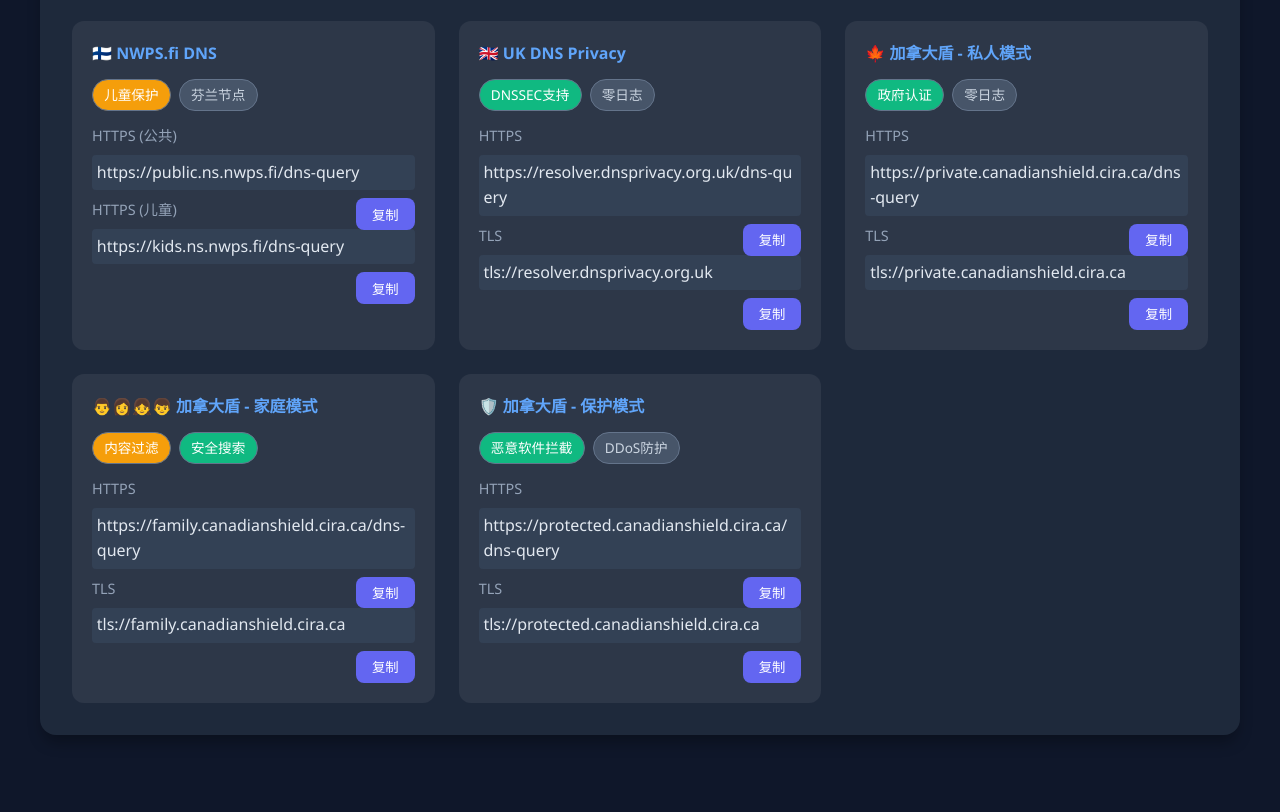
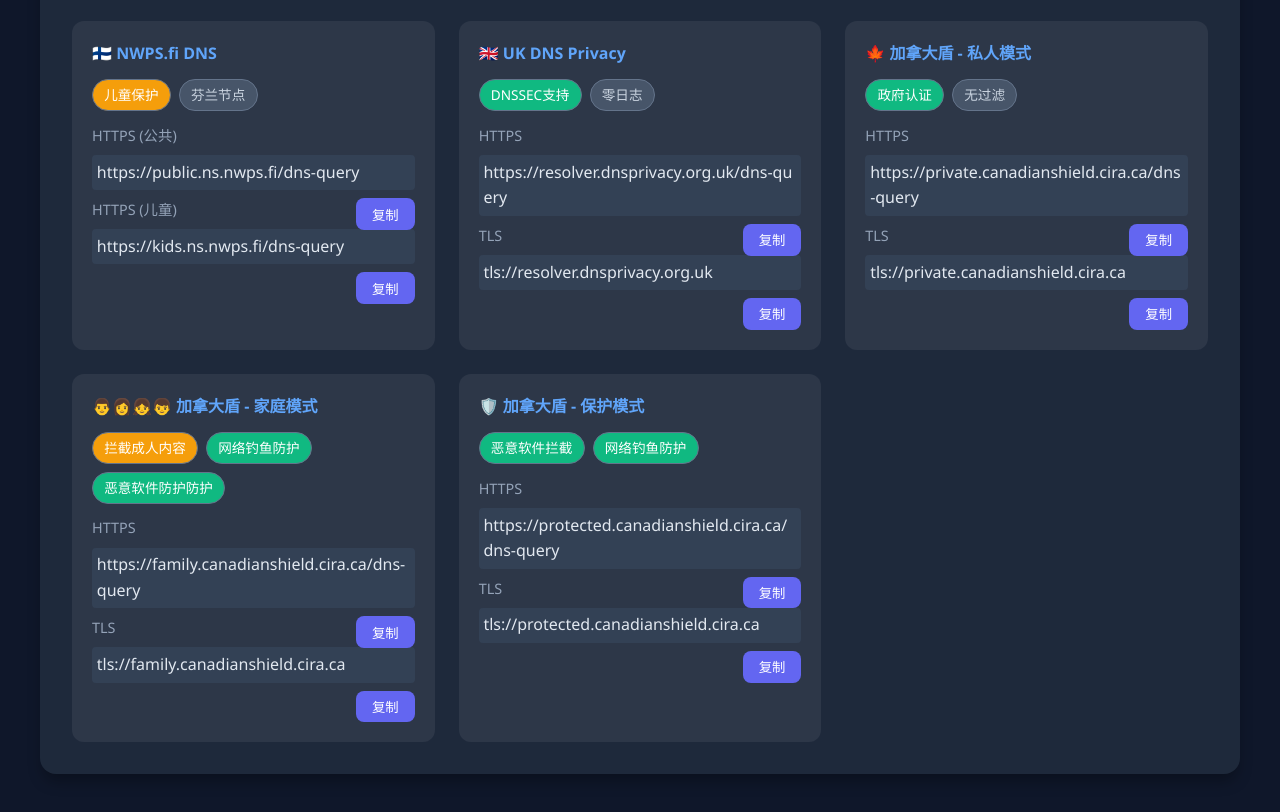
Before and after one commit to tianming25/8712da, a plain HTML site: page index.html in a window 1280 px wide. Shown: the part 8643-9455 px from the top of the page. Drawn offline with Linux system fonts and the light colour scheme.

Commit message:
Add files via upload

```diff
--- a/index.html
+++ b/index.html
@@ -1214,7 +1214,7 @@
     <div class="provider">🍁 加拿大盾 - 私人模式</div>
     <div class="tags">
         <span class="tag security">政府认证</span>
-        <span class="tag">零日志</span>
+        <span class="tag">无过滤</span>
     </div>
     <div class="protocol">HTTPS</div>
     <code>https://private.canadianshield.cira.ca/dns-query</code>
@@ -1228,8 +1228,9 @@
 <div class="dns-item">
     <div class="provider">👨👩👧👦 加拿大盾 - 家庭模式</div>
     <div class="tags">
-        <span class="tag filter">内容过滤</span>
-        <span class="tag security">安全搜索</span>
+        <span class="tag filter">拦截成人内容</span>
+        <span class="tag security">网络钓鱼防护</span>
+<span class="tag security">恶意软件防护防护</span>
     </div>
     <div class="protocol">HTTPS</div>
     <code>https://family.canadianshield.cira.ca/dns-query</code>
@@ -1244,7 +1245,7 @@
     <div class="provider">🛡️ 加拿大盾 - 保护模式</div>
     <div class="tags">
         <span class="tag security">恶意软件拦截</span>
-        <span class="tag">DDoS防护</span>
+           <span class="tag security">网络钓鱼防护</span>
     </div>
     <div class="protocol">HTTPS</div>
     <code>https://protected.canadianshield.cira.ca/dns-query</code>
```
